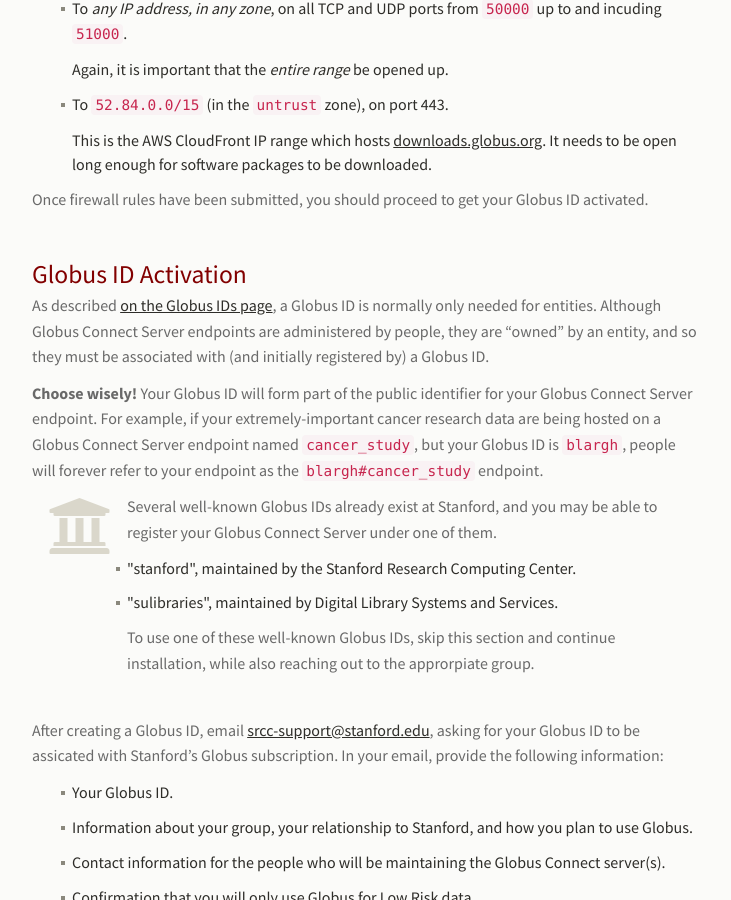
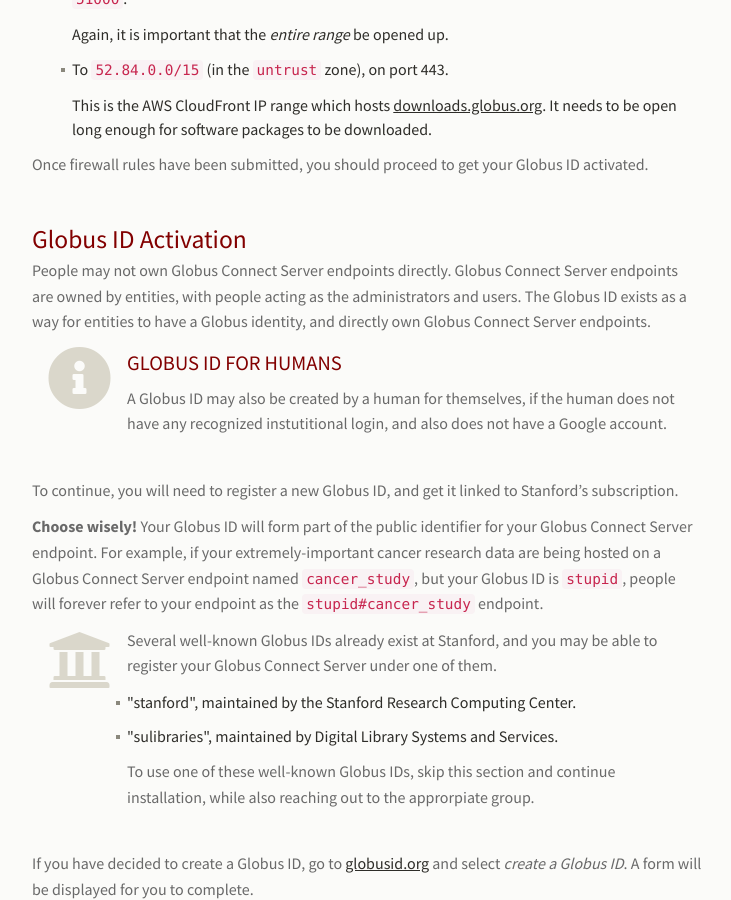
Before and after one commit to stanford-rc/globus.stanford.edu, a Jekyll site: the page built from server/install.md, in a window 1280 px wide and 900 px high, scrolled down 1799 px. Shown: the whole window, without its empty margins (323-1054 px from the left). Built offline with Jekyll 4.4.1, drawn with Linux system fonts in a browser that asks for light colours; nearby versions of some CDN libraries; some of the changed text lies outside the part shown.

Commit message:
Finish up server prep page

```diff
--- a/server/install.md
+++ b/server/install.md
@@ -109,17 +107,24 @@ ID activated.
 
 ## Globus ID Activation
 
-As described [on the Globus IDs page]({{ "accounts/globus_id.html" |
-relative_url }}), a Globus ID is normally only needed for entities.  Although
-Globus Connect Server endpoints are administered by people, they are "owned" by
-an entity, and so they must be associated with (and initially registered by) a
-Globus ID.
+People may not own Globus Connect Server endpoints directly.  Globus Connect
+Server endpoints are owned by entities, with people acting as the
+administrators and users.  The Globus ID exists as a way for entities to have a
+Globus identity, and directly own Globus Connect Server endpoints.
+
+{% include info-box.html
+   header="Globus ID for Humans"
+   content="A Globus ID may also be created by a human for themselves, if the human does not have any recognized instutitional login, and also does not have a Google account."
+%}
+
+To continue, you will need to register a new Globus ID, and get it linked to
+Stanford's subscription.
 
 **Choose wisely!** Your Globus ID will form part of the public identifier for
 your Globus Connect Server endpoint.  For example, if your extremely-important
 cancer research data are being hosted on a Globus Connect Server endpoint named
-`cancer_study`, but your Globus ID is `blargh`, people will forever refer to
-your endpoint as the `blargh#cancer_study` endpoint.
+`cancer_study`, but your Globus ID is `stupid`, people will forever refer to
+your endpoint as the `stupid#cancer_study` endpoint.
 
 {% capture globus-box-content %}
 <p>Several well-known Globus IDs already exist at Stanford, and you may be able
@@ -135,6 +140,26 @@ installation, while also reaching out to the approrpiate group.</p>
    icon="university"
    raw=globus-box-content
 %}
+
+If you have decided to create a Globus ID, go to
+[globusid.org](https://www.globusid.org) and select _create a Globus ID_.  A
+form will be displayed for you to complete.
+
+{% include hero-image.html
+   src="assets/server/GlobusID Create.png"
+   alt="The 'Create a Globus ID' page, with fields filled in."
+   caption-overlay=true
+   caption-header="Globus ID Creation"
+   caption-text=""
+%}
+
+Here are some thing to keep in mind as you fill in the form:
+
+* Use your department's name as your _Full Name_, and use "Stanford University"
+  as your _Organization_.
+
+* Use a mailing list as your email address.  **This is important**; password
+  resets and other important Globus communications will be sent here.
 
 After creating a Globus ID, email <srcc-support@stanford.edu>, asking for your
 Globus ID to be assicated with Stanford's Globus subscription.  In your email,
@@ -160,21 +185,21 @@ time, you should continue setup!
 To install the Globus Connect Server software, you will be installing the
 `globus-connect-server` package for your Linux distribution.  Follow the
 instructions from [Globus Connect Server installation guide Section
-3.1](https://docs.globus.org/globus-connect-server-installation-guide/#install_globus_connect_server).  Once you are done, come back here.
+3.1](https://docs.globus.org/globus-connect-server-installation-guide/#install_globus_connect_server).
 
-_A note for Red Hat, Fedora, CentOS, and Scientific Linux users_: On these
-distributions, Globus Connect Server requires the `udt` package from EPEL.  If
-you are not comfortable enabling the entire EPEL repository on your system, you
-should use the appropraite EPEL repository from
-[http://yum.stanford.edu/mrepo](yum.stanford.edu).  The EPEL repository there
-is a curated subset of the entire EPEL repository, and includes the `udt`
-package.
+{% include info-box.html
+   icon="list-ul"
+   header="Expect Many Packages"
+   content="The `globus-connect-server` package has a large number of dependencies, because Globus Connect Server consists of multiple products (GridFTP, MyProxy, etc.).  It may be possible to only install a subset of packages, but this has not been documented.  Assistance is welcomed in this area!"
+%}
 
-&nbsp;
+{% include info-box.html
+   header="Red Hat, Fedora, CentOS, and Scientific Linux users"
+   content="On these distributions, Globus Connect Server requires the `udt` package from EPEL.  If you are not comfortable enabling the entire EPEL repository on your system, you should use the appropraite EPEL repository from [http://yum.stanford.edu/mrepo](yum.stanford.edu).  The EPEL repository there is a curated subset of the entire EPEL repository, and includes the `udt` package."
+%}
 
-## Partial Configuration
-
-TBD
+Once packages are installed, you are ready for [initial configuration]({{
+"server/configure.html" | relative_url }})!
 
 {% include left-sidebar/transition.md %}
 
```
Also changed, not shown: other parts of server/install.md (+1 -3 lines), assets/server/GlobusID Create.png (added).
